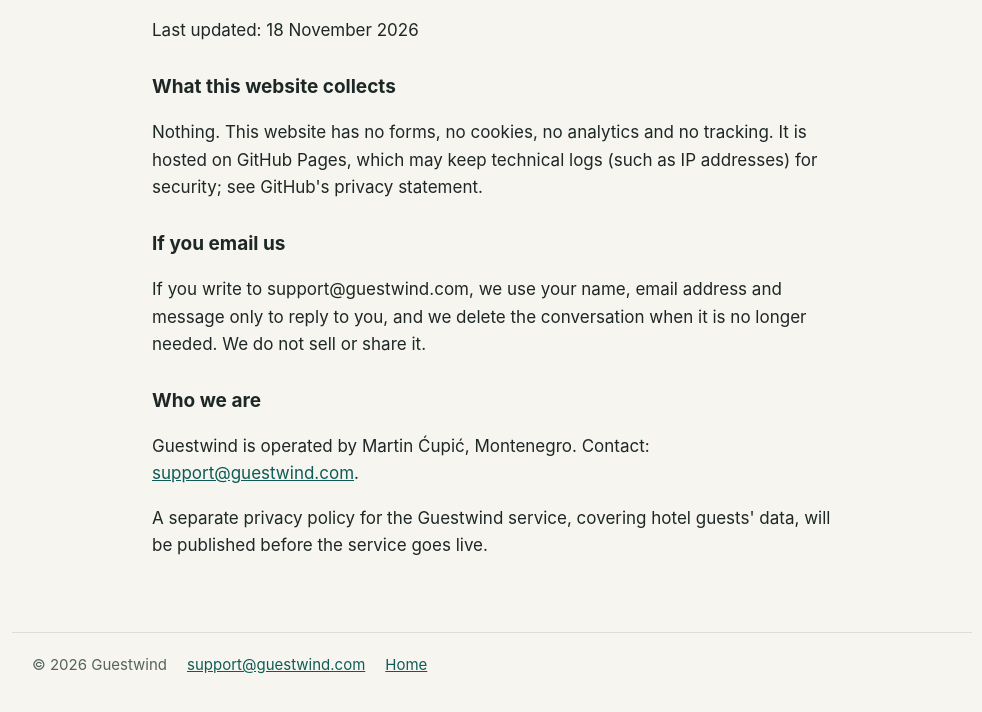
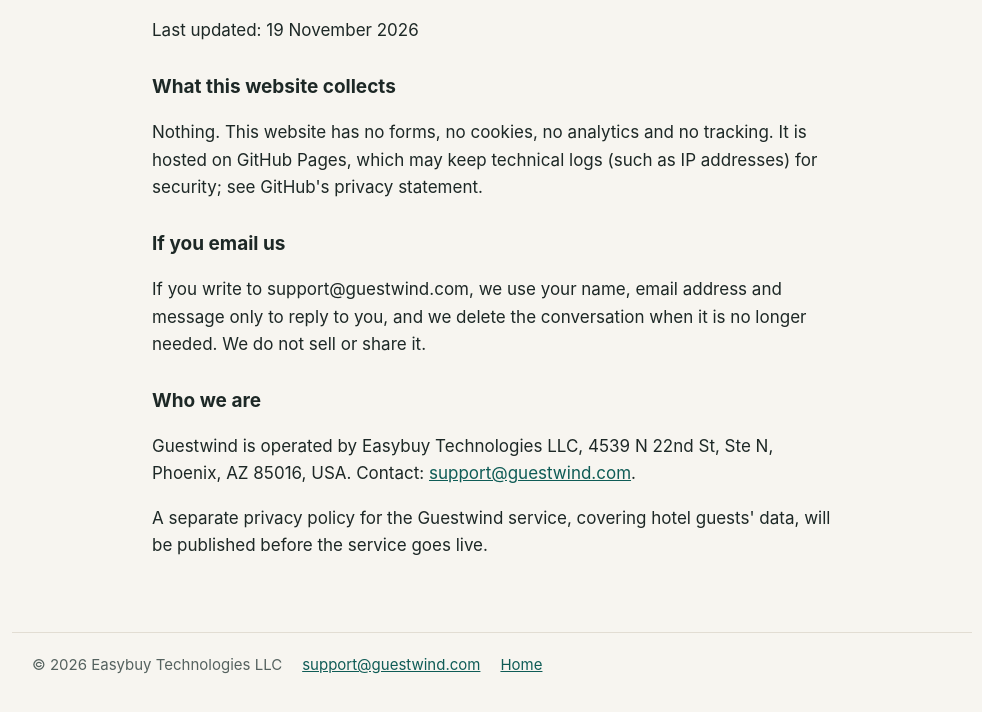
Before and after one commit to n1815764-art/guestwind-site, a plain HTML site: page privacy.html in a window 1280 px wide. Shown: the part 144-856 px from the top of the page, without its empty margins (148-1130 px from the left). Drawn offline with Linux system fonts and the light colour scheme.

Commit message:
docs: name Easybuy Technologies LLC as the operator on the homepage and privacy notice
Meta, Google and TikTok verification check that the website shows the
company's legal name and address.

Co-Authored-By: Claude Opus 5.5 <noreply@anthropic.com>

```diff
--- a/privacy.html
+++ b/privacy.html
@@ -15,7 +15,7 @@
 
   <main class="wrap prose">
     <h1>Privacy notice for this website</h1>
-    <p>Last updated: 18 November 2026</p>
+    <p>Last updated: 19 November 2026</p>
 
     <h2>What this website collects</h2>
     <p>Nothing. This website has no forms, no cookies, no analytics and no tracking. It is hosted on GitHub Pages,
@@ -26,14 +26,15 @@
       delete the conversation when it is no longer needed. We do not sell or share it.</p>
 
     <h2>Who we are</h2>
-    <p>Guestwind is operated by Martin Ćupić, Montenegro. Contact: <a href="mailto:support@guestwind.com">support@guestwind.com</a>.</p>
+    <p>Guestwind is operated by Easybuy Technologies LLC, 4539 N 22nd St, Ste N, Phoenix, AZ 85016, USA. Contact:
+      <a href="mailto:support@guestwind.com">support@guestwind.com</a>.</p>
 
     <p>A separate privacy policy for the Guestwind service, covering hotel guests' data, will be published before the
       service goes live.</p>
   </main>
 
   <footer class="wrap foot">
-    <span>© 2026 Guestwind</span>
+    <span>© 2026 Easybuy Technologies LLC</span>
     <a href="mailto:support@guestwind.com">support@guestwind.com</a>
     <a href="./">Home</a>
   </footer>
```
Also changed, not shown: index.html (+2 -1 lines).
